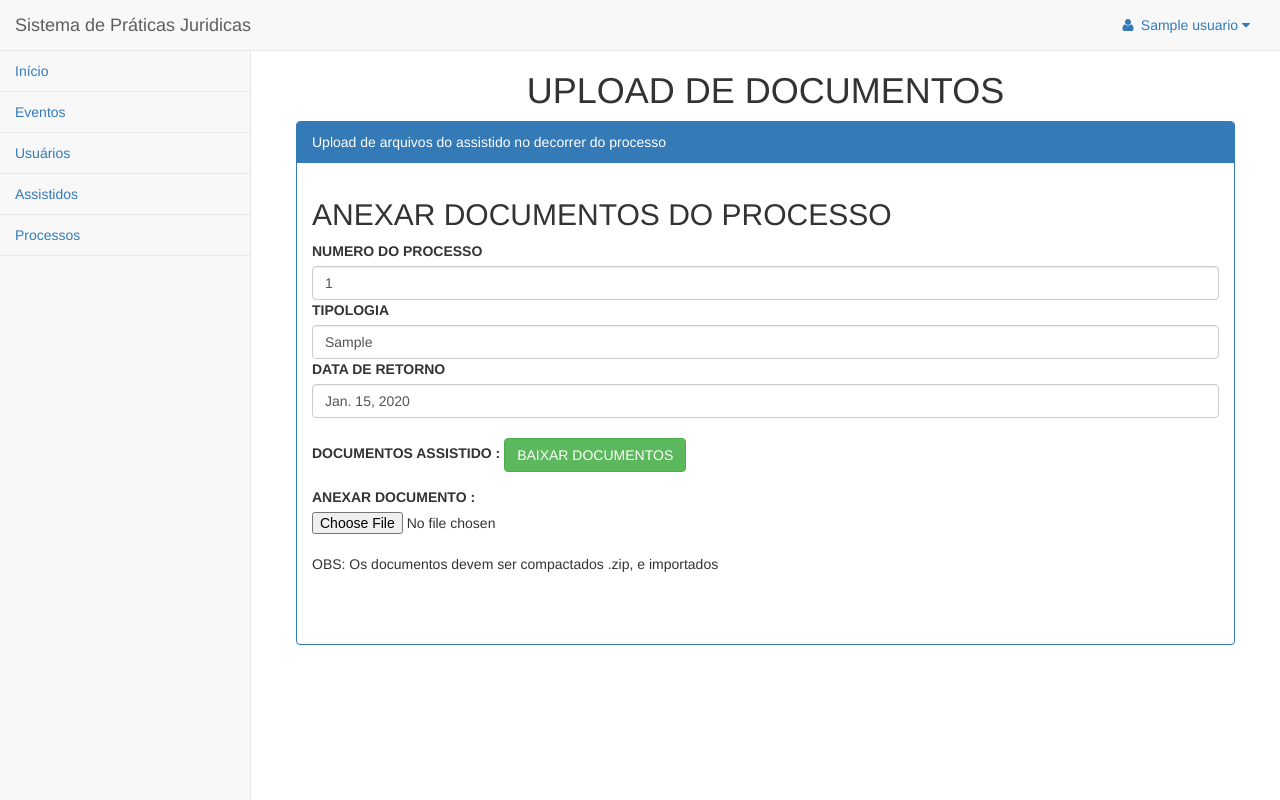
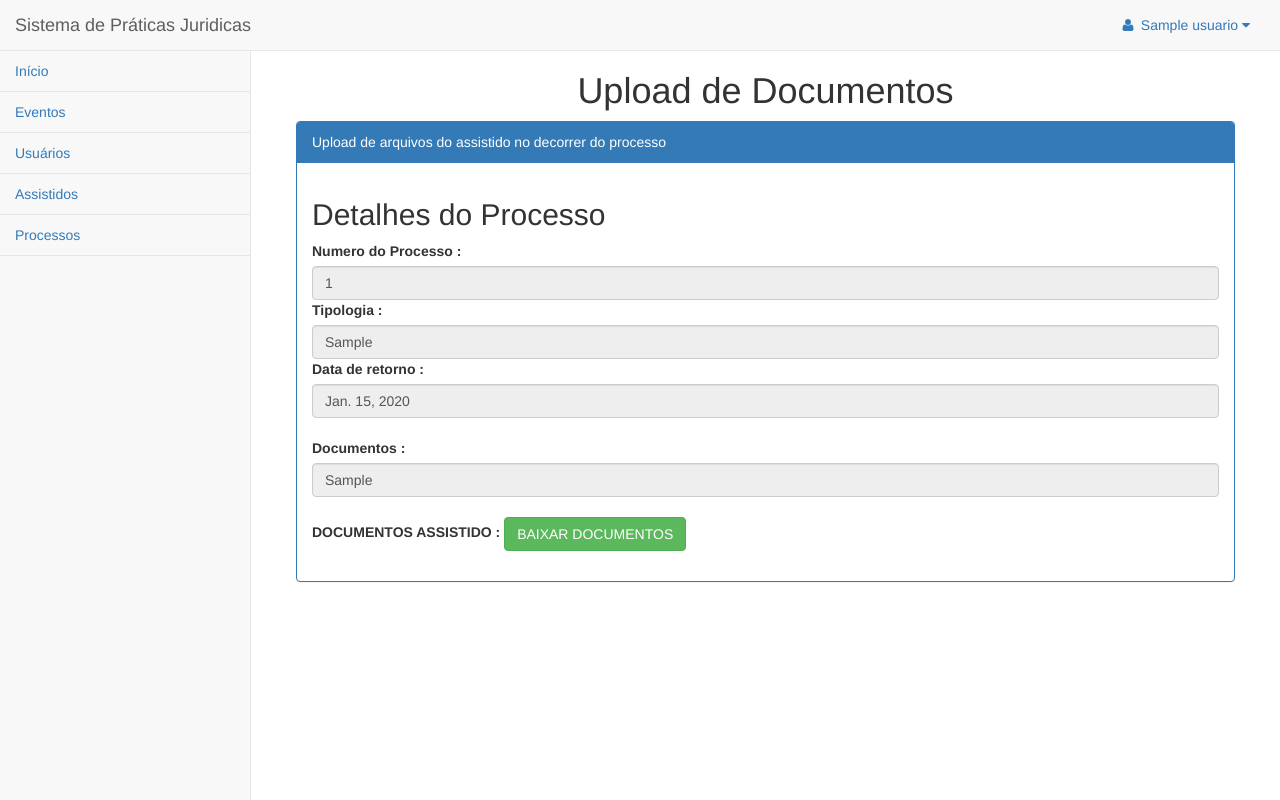
Before and after one commit to Pedro-Philipe/snpj, a Django app: page /gestao/detalhes/processo/1/ in a window 1280 px wide. Run offline with Django 3.2, Linux system fonts and the light colour scheme; a user stored in the database is signed in; tables that the repository leaves empty hold one stand-in row (values such as "Sample post"); some libraries are stand-ins or nearby versions.

Commit message:
Adicionado Download do Arquivo do Processo no Módulo gestao

```diff
--- a/snpj/templates/gestao/upload_processo.html
+++ b/snpj/templates/gestao/upload_processo.html
@@ -2,38 +2,37 @@
 {% load gestao_tags %}
 {% block content %}
     <div class="dataTable_wrapper">
-        <h1 class="header text-center">UPLOAD DE DOCUMENTOS</h1>
+        <h1 class="header text-center">Upload de Documentos</h1>
         <div class="panel panel-primary">
             <div class="panel-heading">Upload de arquivos do assistido no decorrer do processo</div>
             <div class="panel-body">
-                <h2>ANEXAR DOCUMENTOS DO PROCESSO</h2>
+                <h2>Detalhes do Processo</h2>
                 <div>
-                    <label for="{{ form.id_.id_for_label }}">NUMERO DO PROCESSO</label>
-                    <input type="text" class="form-control" value="{{ processo.id }}">
+                    <label for="{{ form.id_.id_for_label }}">Numero do Processo :</label>
+                    <input type="text" class="form-control" value="{{ processo.id }}" disabled>
                 </div>
                 <div>
-                    <label for="{{ form.id_.id_for_label }}">TIPOLOGIA</label>
-                    <input type="text" class="form-control" value="{{ processo.tipologia }}">
+                    <label for="{{ form.id_.id_for_label }}">Tipologia :</label>
+                    <input type="text" class="form-control" value="{{ processo.tipologia }}" disabled>
                 </div>
                 <div>
-                    <label for="{{ form.id_.id_for_label }}">DATA DE RETORNO</label>
-                    <input type="text" class="form-control" value="{{ processo.data }}">
+                    <label for="{{ form.id_.id_for_label }}">Data de retorno :</label>
+                    <input type="text" class="form-control" value="{{ processo.data }}" disabled>
+                </div>
+                <br/>
+                <div>
+                    <label for="{{ form.id_.id_for_label }}">Documentos :</label>
+                    <input type="text" class="form-control" value="{{ processo.documentos }}" disabled>
                 </div>
                 <br/>
                 <div class="form-group">
                     <label for="caixa1">DOCUMENTOS ASSISTIDO : </label>
-                    <button class="btn btn-success">BAIXAR DOCUMENTOS</button>
+                    {% if processo.documentos %}
+                    <a href="{{ processo.documentos.url }}"><button class="btn btn-success" >BAIXAR DOCUMENTOS</button></a>
+                    {% endif %}
                     <br/>
                 </div>
-                <div class="form-group">
-                    <label for="caixa1">ANEXAR DOCUMENTO : </label>
-                    <input type="file" class="form-control-file" id="caixa1">
-                    <br/>
-                    <span> OBS: Os documentos devem ser compactados .zip, e importados</span>
-                </div>
-                <br/>
             </div>
-            <br>
         </div>
     </div>
-{% endblock content %}
+{% endblock%}
```
